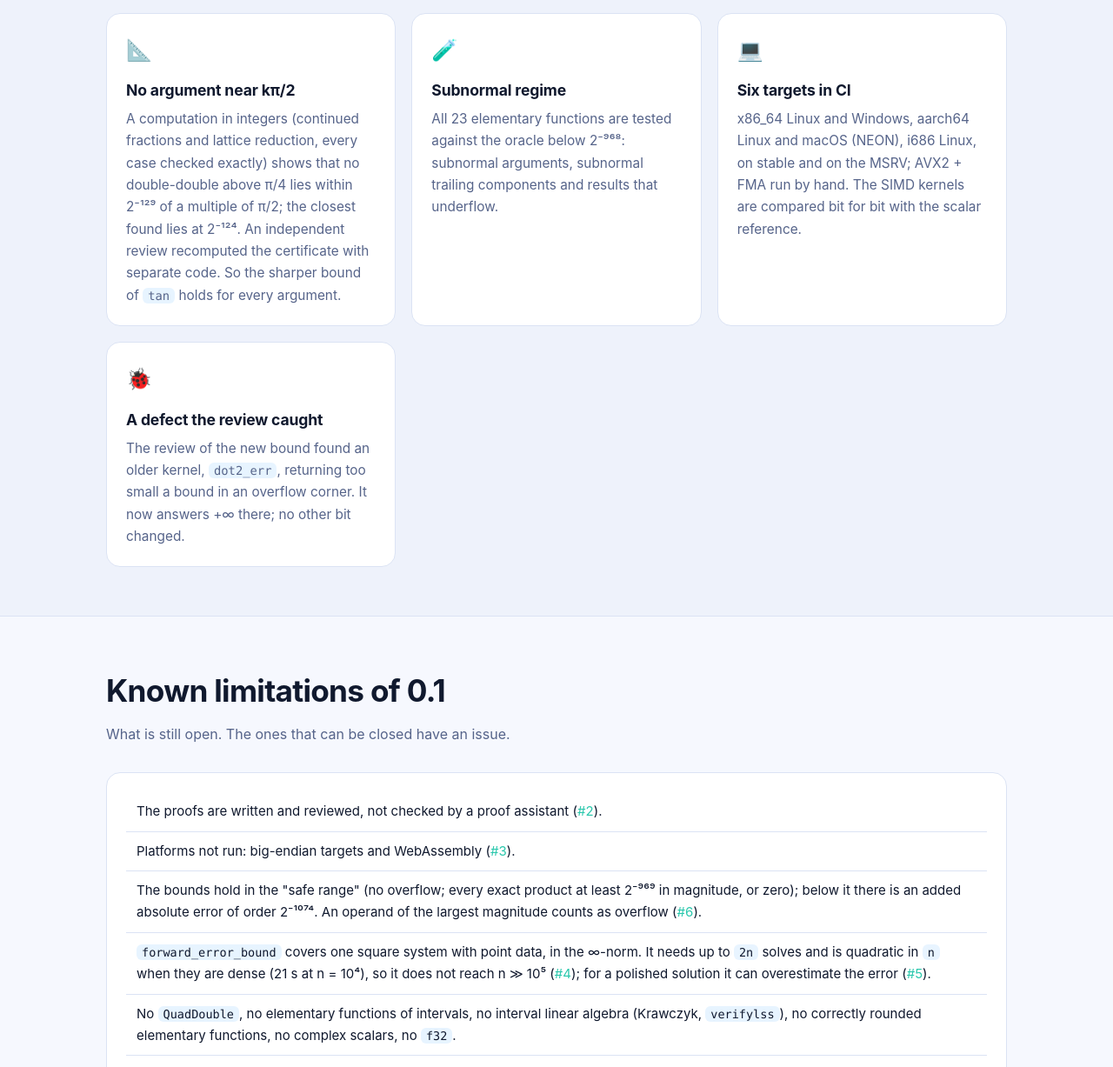
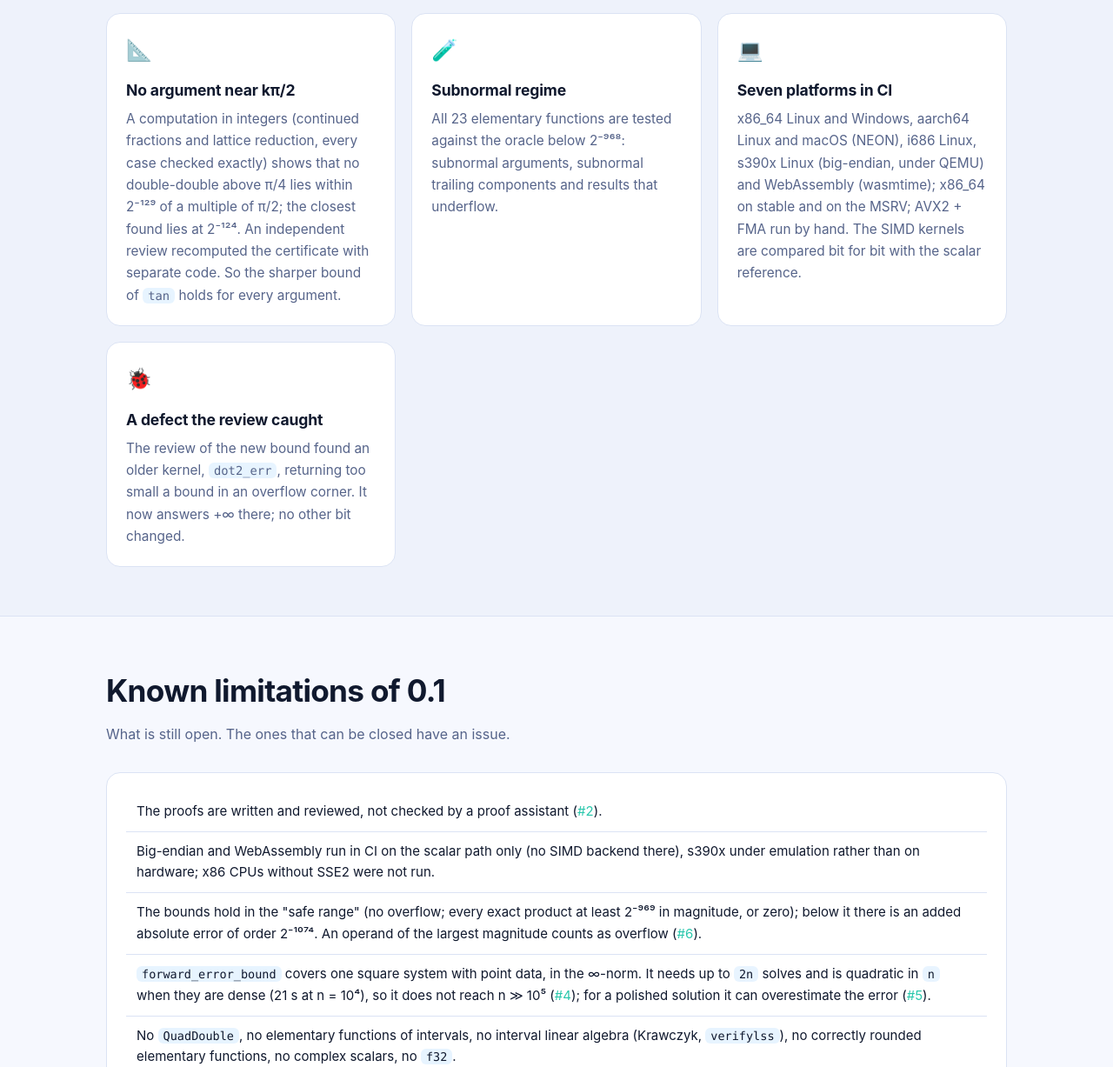
Before and after one commit to StrategicProjects/xingo-extprec, a plain HTML site: page site/index.html in a window 1280 px wide. Shown: the part 5692-6919 px from the top of the page at 87% size. Drawn offline with Linux system fonts and the light colour scheme.

Commit message:
extprec: README e página — big-endian (s390x) e WebAssembly rodam na CI; a limitação de plataformas fica só com o que falta (D-0129)
A CI do espelho passou nos oito jobs em 2c418c3, s390x inclusive com a corrida de debug (89 min).

Co-Authored-By: Claude Fable 5.2 <noreply@anthropic.com>
Claude-Session: https://claude.ai/code/session_01358TeZ6fozKtrKuYr8KqGf

```diff
--- a/site/index.html
+++ b/site/index.html
@@ -418,7 +418,7 @@ assert!(e.<span class="c-cmd">is_certified</span>());   <span class="c-cmt">//
         <div class="card"><div class="ic">🛡</div><h3>Error bound of a solution</h3><p><code>forward_error_bound</code> was checked on 262 000 adversarial cases in exact arithmetic: no singular matrix certified, no bound below the true error. It certifies the optimal bases of all 93 Netlib LPs.</p></div>
         <div class="card"><div class="ic">📐</div><h3>No argument near kπ/2</h3><p>A computation in integers (continued fractions and lattice reduction, every case checked exactly) shows that no double-double above π/4 lies within 2⁻¹²⁹ of a multiple of π/2; the closest found lies at 2⁻¹²⁴. An independent review recomputed the certificate with separate code. So the sharper bound of <code>tan</code> holds for every argument.</p></div>
         <div class="card"><div class="ic">🧪</div><h3>Subnormal regime</h3><p>All 23 elementary functions are tested against the oracle below 2⁻⁹⁶⁸: subnormal arguments, subnormal trailing components and results that underflow.</p></div>
-        <div class="card"><div class="ic">💻</div><h3>Six targets in CI</h3><p>x86_64 Linux and Windows, aarch64 Linux and macOS (NEON), i686 Linux, on stable and on the MSRV; AVX2 + FMA run by hand. The SIMD kernels are compared bit for bit with the scalar reference.</p></div>
+        <div class="card"><div class="ic">💻</div><h3>Seven platforms in CI</h3><p>x86_64 Linux and Windows, aarch64 Linux and macOS (NEON), i686 Linux, s390x Linux (big-endian, under QEMU) and WebAssembly (wasmtime); x86_64 on stable and on the MSRV; AVX2 + FMA run by hand. The SIMD kernels are compared bit for bit with the scalar reference.</p></div>
         <div class="card"><div class="ic">🐞</div><h3>A defect the review caught</h3><p>The review of the new bound found an older kernel, <code>dot2_err</code>, returning too small a bound in an overflow corner. It now answers +∞ there; no other bit changed.</p></div>
       </div>
     </div>
@@ -432,7 +432,7 @@ assert!(e.<span class="c-cmd">is_certified</span>());   <span class="c-cmt">//
         <table class="cmp">
           <tbody>
             <tr><td>The proofs are written and reviewed, not checked by a proof assistant (<a href="https://github.com/StrategicProjects/xingo-extprec/issues/2">#2</a>).</td></tr>
-            <tr><td>Platforms not run: big-endian targets and WebAssembly (<a href="https://github.com/StrategicProjects/xingo-extprec/issues/3">#3</a>).</td></tr>
+            <tr><td>Big-endian and WebAssembly run in CI on the scalar path only (no SIMD backend there), s390x under emulation rather than on hardware; x86 CPUs without SSE2 were not run.</td></tr>
             <tr><td>The bounds hold in the "safe range" (no overflow; every exact product at least 2⁻⁹⁶⁹ in magnitude, or zero); below it there is an added absolute error of order 2⁻¹⁰⁷⁴. An operand of the largest magnitude counts as overflow (<a href="https://github.com/StrategicProjects/xingo-extprec/issues/6">#6</a>).</td></tr>
             <tr><td><code>forward_error_bound</code> covers one square system with point data, in the ∞-norm. It needs up to <code>2n</code> solves and is quadratic in <code>n</code> when they are dense (21 s at n = 10⁴), so it does not reach n ≫ 10⁵ (<a href="https://github.com/StrategicProjects/xingo-extprec/issues/4">#4</a>); for a polished solution it can overestimate the error (<a href="https://github.com/StrategicProjects/xingo-extprec/issues/5">#5</a>).</td></tr>
             <tr><td>No <code>QuadDouble</code>, no elementary functions of intervals, no interval linear algebra (Krawczyk, <code>verifylss</code>), no correctly rounded elementary functions, no complex scalars, no <code>f32</code>.</td></tr>
```
Also changed, not shown: 1 other file.
